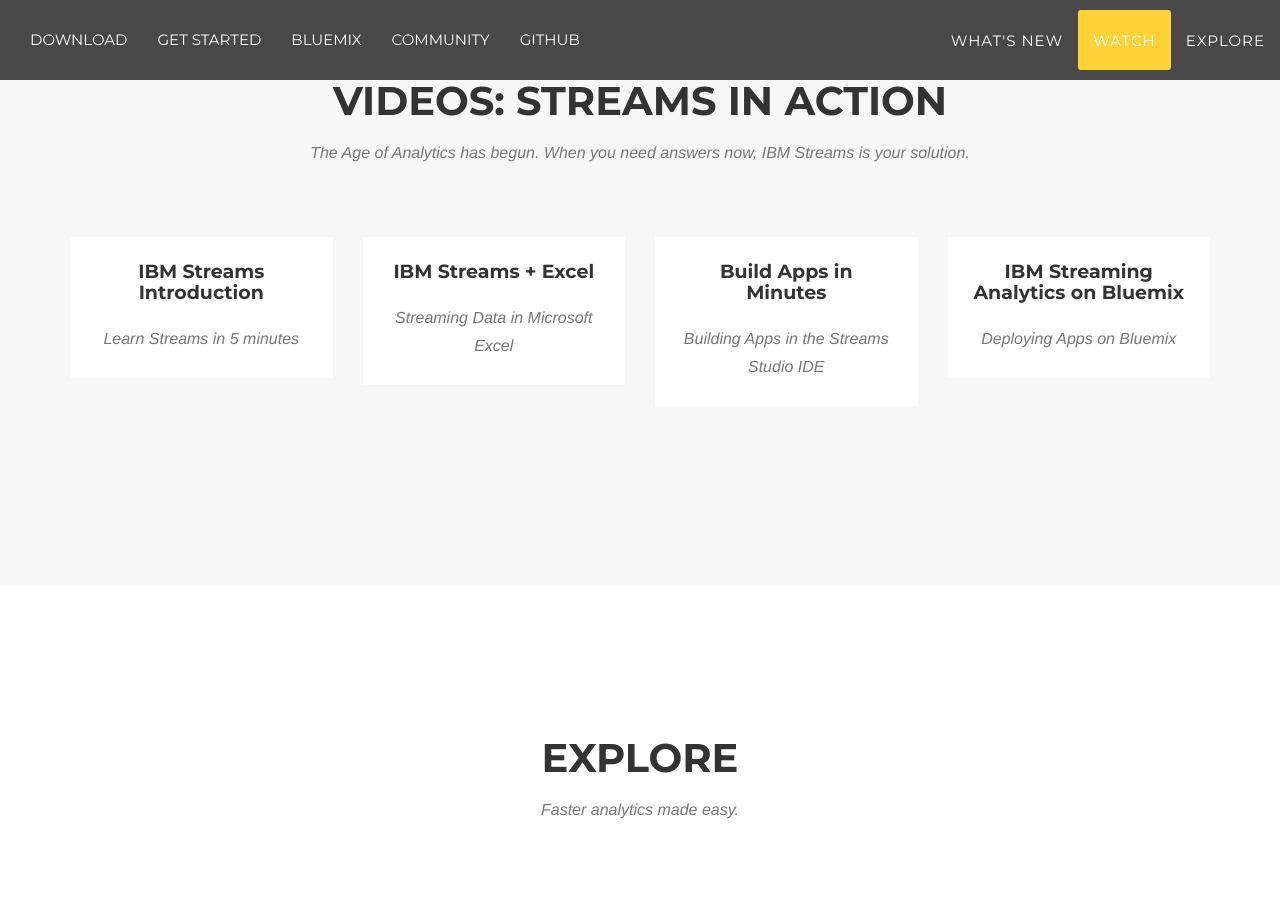
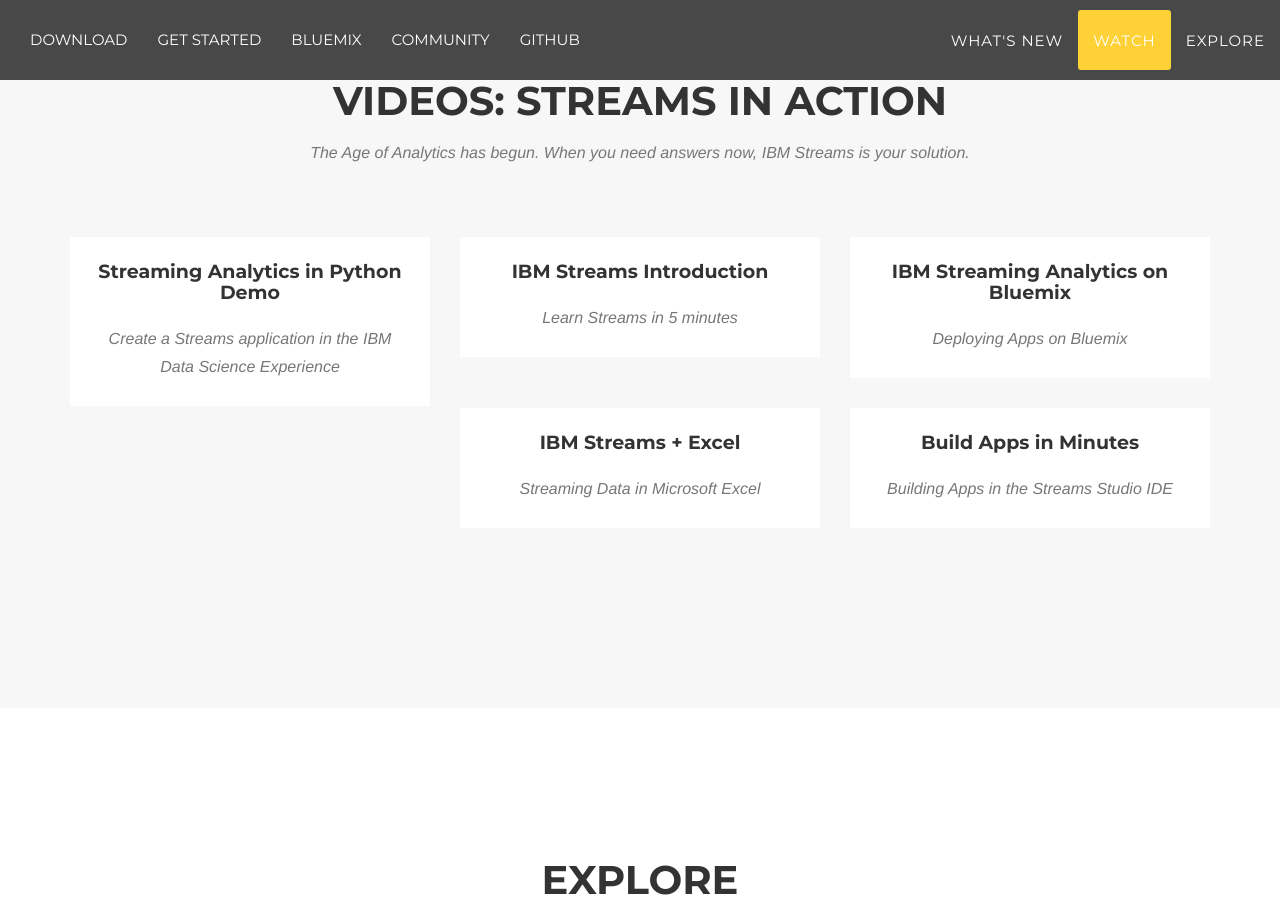
Before and after one commit to IBMStreams/IBMStreams.github.io, a Jekyll site: the page built from _posts/2014-07-14-project-4.markdown, in a window 1280 px wide and 900 px high, scrolled down 1514 px. Built offline with Jekyll 4.4.1, drawn with Linux system fonts in a browser that asks for light colours; nearby versions of some CDN libraries; some web fonts are replaced.

```diff
--- a/_includes/portfolio_grid.html
+++ b/_includes/portfolio_grid.html
@@ -9,7 +9,7 @@
             </div>
             <div class="row">
             {% for post in site.posts %}
-                <div class="col-lg-3 col-sm-6 portfolio-item">
+                <div class="col-md-4 col-sm-6 portfolio-item">
                     <a href="#portfolioModal{{ post.modal-id }}" class="portfolio-link" data-toggle="modal">
                         <div class="portfolio-hover">
                             <div class="portfolio-hover-content">
--- a/_posts/2014-07-14-project-4.markdown
+++ b/_posts/2014-07-14-project-4.markdown
@@ -2,8 +2,8 @@
 title: IBM Streaming Analytics on Bluemix
 subtitle: Deploying Apps on Bluemix
 layout: default
-modal-id: 4
-date: 2014-07-14
+modal-id: 3
+date: 2014-07-18
 imgURL: https://www.youtube.com/embed/aXAqAaijzWc
 thumbnail: StreamingAnalyticsThumbnail.PNG
 alt: image-alt
--- a/_posts/2014-07-16-project-3.markdown
+++ b/_posts/2014-07-16-project-3.markdown
@@ -2,7 +2,7 @@
 title: Build Apps in Minutes
 subtitle: Building Apps in the Streams Studio IDE
 layout: default
-modal-id: 3
+modal-id: 4
 date: 2014-07-16
 imgURL: https://www.youtube.com/embed/ir_nUv4maL4
 thumbnail: StudioThumbnail.PNG
--- a/_posts/2014-07-17-project-2.markdown
+++ b/_posts/2014-07-17-project-2.markdown
@@ -2,7 +2,7 @@
 title: IBM Streams + Excel
 subtitle: Streaming Data in Microsoft Excel
 layout: default
-modal-id: 2
+modal-id: 4
 date: 2014-07-17
 imgURL: https://www.youtube.com/embed/8hzMXFBw7ns
 thumbnail: StreamsExcelThumbnail.PNG
--- a/_posts/2014-07-18-project-1.markdown
+++ b/_posts/2014-07-18-project-1.markdown
@@ -2,7 +2,7 @@
 title: IBM Streams Introduction
 subtitle: Learn Streams in 5 minutes
 layout: default
-modal-id: 1
+modal-id: 2
 date: 2014-07-18
 imgURL: https://www.youtube.com/embed/HLHGRy7Hif4
 thumbnail: IntroToStreamsThumbnail.PNG
```
Also changed, not shown: _posts/2017-11-07-project-5.markdown (added, +12 -0 lines), img/portfolio/DSXVideoThumb.png (added).
